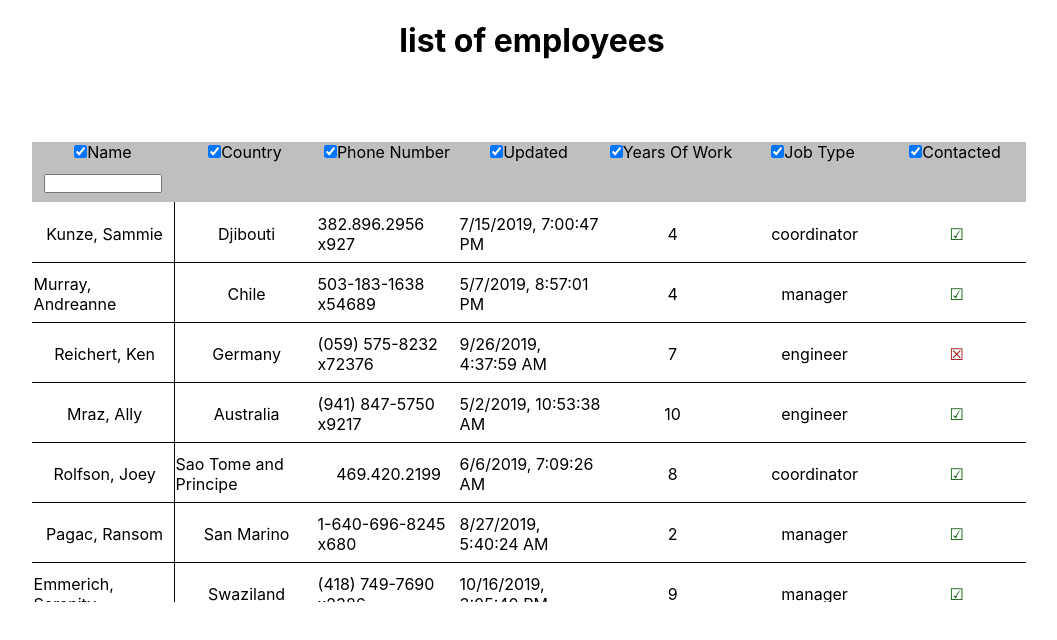
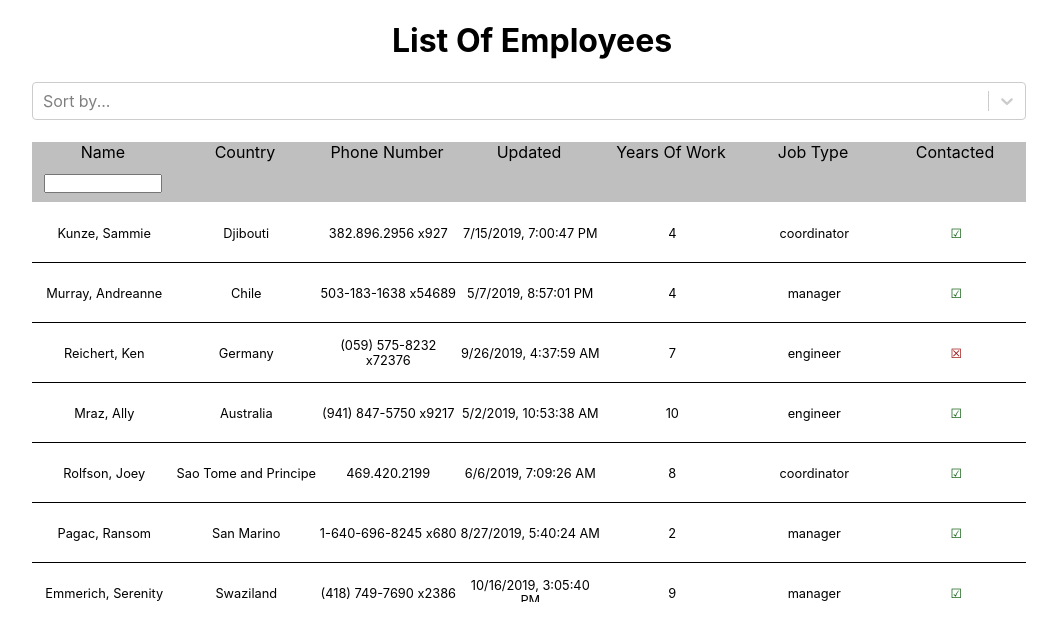
Before and after one commit to nextdesusu/datagrid, a React (Create React App) app: page / in a window 1280 px wide. Both pictures are taken after a click on the element "Name". Shown: the top 640 px of the page, without its empty margins (108-1165 px from the left). Built offline with nearby package versions, Linux system fonts and the light colour scheme.

Commit message:
feat: add sorter input

```diff
--- a/src/components/App/index.tsx
+++ b/src/components/App/index.tsx
@@ -45,7 +45,7 @@ class App extends React.Component<PropsFromRedux> {
             case "date":
               filterItem.value = "";
               break;
-            case "boolean":
+            case "bool":
               filterItem.value = false;
               break;
             case "number":
--- a/src/components/Cell/Cell.css
+++ b/src/components/Cell/Cell.css
@@ -1,5 +1,6 @@
 .cell-wrapper {
     border-bottom: 1px solid black;
+    z-index: 1;
 }
 
 .cell-item {
@@ -9,10 +10,13 @@
     display: flex;
     align-items: center;
     justify-content: center;
+    font-size: 0.8em;
+    text-align: center;
+    z-index: 1;
 }
 
 .cell-first {
-    border-right: 1px solid black;
+
 }
 
 .c-title {
--- a/src/components/CellHeader/index.tsx
+++ /dev/null
@@ -1,101 +0,0 @@
-import * as React from "react";
-import { Filter } from "../../types";
-
-import "./CellHeader.css";
-
-interface CellHeaderProps {
-  style: any;
-  componentType: string;
-  children: string;
-  id: number;
-  options?: Array<any>;
-  state?: Filter;
-}
-
-const getInputComponent = (
-  componentType: string,
-  id: number,
-  options: undefined | Array<any>,
-  state?: Filter
-) => {
-  switch (componentType) {
-    case "enum":
-      const selected = String((state?.value as string) || "0");
-      return (
-        <select
-          data-cell-input-type={componentType}
-          data-cell-input-id={id}
-          className="cell-header-input"
-          value={selected}
-          onChange={() => {}}
-        >
-          {options?.map(({ type, id }, index) => {
-            const key = `option ${index}`;
-            const value: string = String(id);
-            return (
-              <option key={key} value={value}>
-                {type}
-              </option>
-            );
-          })}
-        </select>
-      );
-    case "boolean":
-      const bSelected: string = state?.value ? "true" : "false";
-      return (
-        <select
-          data-cell-input-type={componentType}
-          data-cell-input-id={id}
-          className="cell-header-input"
-          value={bSelected}
-          onChange={() => {}}
-        >
-          <option value={"false"}>false</option>
-          <option value={"true"}>true</option>
-        </select>
-      );
-    default:
-      return (
-        <input
-          data-cell-input-type={componentType}
-          data-cell-input-id={id}
-          className="cell-header-input"
-          defaultValue={(state?.value as string) || ""}
-        />
-      );
-  }
-};
-
-const CellHeader = ({
-  style,
-  children,
-  componentType,
-  id,
-  options,
-  state
-}: CellHeaderProps) => {
-  return (
-    <div
-      data-cell-parent
-      data-cell-id={id}
-      className="cell-header"
-      style={style}
-    >
-      <div>
-        <label>
-          <input data-cell-checkbox type="checkbox" checked={true} />
-        </label>
-        <span>{children}</span>
-      </div>
-      <div
-        className={`cell-header-inner ${
-          state?.switchedOn ? "" : "non-visible"
-        }`}
-      >
-        {getInputComponent(componentType, id, options, state)}
-      </div>
-    </div>
-  );
-};
-
-export default CellHeader;
--- a/src/components/Grid/Grid.css
+++ b/src/components/Grid/Grid.css
@@ -1,3 +1,7 @@
 .grid {
+    z-index: 2;
+}
 
+.grid-wrapper {
+    z-index: 3;
 }
--- a/src/components/GridHeader/GridHeader.css
+++ b/src/components/GridHeader/GridHeader.css
@@ -1,14 +1,13 @@
 .grid-header {
-    position: relative;
-    will-change: transform;
-    direction: ltr;
-    width: 100%;
+  position: relative;
+  will-change: transform;
+  direction: ltr;
+  width: 100%;
+  position: relative; z-index: 1000;
 }
 
-.grid-header-block1 {
-    z-index: 30;
+.grid-header-items {
+  position: fixed;
+  top: 0;
+  left: 0;
 }
-
-.grid-header-block2 {
-    z-index: 20;
-}
--- a/src/components/GridHeader/index.tsx
+++ b/src/components/GridHeader/index.tsx
@@ -1,10 +1,12 @@
 import * as React from "react";
 import { connect, ConnectedProps } from "react-redux";
+import Select from "react-select";
 
 import { changeFilterById } from "../../actions";
-import { title, Filter, filterValue, QueryStore } from "../../types";
-import CellHeader from "../CellHeader";
+import { title, Filter, filterValue, QueryStore, option } from "../../types";
+import GridHeaderCell from "../GridHeaderCell";
 import "./GridHeader.css";
+import { FixedSizeGrid } from "react-window";
 
 const mapState = (state: QueryStore) => ({
   filters: state.filters
@@ -25,23 +27,38 @@ type Props = PropsFromRedux & {
 };
 
 class GridHeader extends React.Component<Props> {
+
   onClickHandler = (event: React.MouseEvent): void => {
+    console.log("click");
     event.preventDefault();
     //Close all here!
     const target = event.target as Element;
+    const inputType = target.getAttribute("data-cell-input-type");
+    if (inputType === "bool") {
+      const id: number = Number(target.getAttribute("data-cell-input-id"));
+      const { setFilter, filters } = this.props;
+      const newFilter = filters[id];
+      newFilter.value = !newFilter.value;
+      setFilter(id, newFilter);
+    }
     if (
-      target.hasAttribute("data-cell-input-type") ||
+      inputType !== null ||
       target.hasAttribute("data-cell-checkbox")
     )
       return;
+    let stop: number = 0;
+    const maxStep: number = 20;
     let div: Element | null | undefined = target;
     while (!div?.hasAttribute("data-cell-parent")) {
+      stop += 1;
       if (div?.hasAttribute("data-final-parent")) return;
       div = div?.parentElement;
+      if (stop > maxStep) break;
     }
     const id: number = Number(div?.getAttribute("data-cell-id"));
     const { setFilter, filters } = this.props;
-    const newFilter = filters[id];
+    const newFilter: Filter | undefined = filters[id];
+    if (newFilter === undefined) return;
     newFilter.switchedOn = !newFilter.switchedOn;
     setFilter(id, newFilter);
   };
@@ -65,8 +82,7 @@ class GridHeader extends React.Component<Props> {
         finalValue = Number(value);
         break;
       case "boolean":
-        finalValue = value === "true";
-        break;
+        return;
       case "date":
         finalValue = value.toLowerCase();
         break;
@@ -77,32 +93,65 @@ class GridHeader extends React.Component<Props> {
     setFilter(id, newFilter);
   };
 
+  sortersHanler = (optionsList: any) => {
+    console.log(optionsList);
+  };
+
+  filtersHandler = (optionsList: any) => {
+    console.log(optionsList);
+  };
+
+  get options(): Array<option> {
+    const { titles } = this.props;
+    return titles.map(({ label }: title, index) => ({
+      label,
+      value: index
+    }));
+  }
+
   render() {
     const { width, height, titles, filters } = this.props;
+    const options = this.options;
+    const blockWidth: number = width * titles.length;
     return (
       <div
         className="grid-header"
-        style={{ width: width * titles.length, height: height * 2 }}
+        style={{ width: blockWidth, height: height * 2 }}
         onClick={this.onClickHandler}
         onChange={this.onChangeHandler}
-        data-final-parent
       >
-        {titles.map(({ label, componentType, options }, index) => {
-          const CellTitleKey = `CellTitle: ${index}`;
-          const fState = filters[index];
+        <div className="grid-header-sort__block">
+          <Select
+            isMulti
+            name="colors"
+            options={options}
+            onChange={this.sortersHanler}
+            placeholder="Sort by..."
+            className="basic-multi-select"
+            classNamePrefix="select"
+          />
+        </div>
+        <div
+          className="grid-header-items"
+          style={{ top: height, width: blockWidth, height }}
+        >
+          {titles.map(({ label, componentType, options }: title, index: number) => {
+            const key = `hc: ${index}`;
+            const filter = filters[index];
             return (
-            <CellHeader
-              style={{ width, height, left: index * width, top: height }}
+              <GridHeaderCell
+                key={key}
+                style={{left: width * index, width, height, top: height}}
+                componentType={componentType}
                 id={index}
-              key={CellTitleKey}
-              componentType={componentType}
+                state={filter}
                 options={options}
-              state={fState}
               >
                 {label}
-            </CellHeader>
+              </GridHeaderCell>
             );
           })}
+        </div>
       </div>
     );
   }
--- a/src/components/CellHeader/CellHeader.css
+++ b/src/components/GridHeaderCell/GridHeaderCell.css
@@ -8,6 +8,7 @@
     background-color: white;
     display: grid;
     background-color: rgba(128, 128, 128, 0.5);
+    z-index: 1;
 }
 
 .cell-header-input {
--- /dev/null
+++ b/src/components/GridHeaderCell/index.tsx
@@ -0,0 +1,85 @@
+import * as React from "react";
+import { Filter } from "../../types";
+
+import "./GridHeaderCell.css";
+
+interface GridHeaderCellProps {
+  style?: any;
+  componentType: string;
+  children: string;
+  id: number;
+  options?: Array<any>;
+  state?: Filter;
+}
+
+class GridHeaderCell extends React.Component<GridHeaderCellProps> {
+  getInputComponent() {
+    const { componentType, state, options, id } = this.props;
+    switch (componentType) {
+      case "enum":
+        const selected = String((state?.value as string) || "0");
+        return (
+          <select
+            data-cell-input-type={componentType}
+            data-cell-input-id={id}
+            className="cell-header-input"
+            value={selected}
+            onChange={() => {}}
+          >
+            {options?.map(({ type, id }, index) => {
+              const key = `option ${index}`;
+              const value: string = String(id);
+              return (
+                <option key={key} value={value}>
+                  {type}
+                </option>
+              );
+            })}
+          </select>
+        );
+      case "bool":
+        const bSelected: boolean = state?.value as boolean;
+        return (
+          <button
+            data-cell-input-type={componentType}
+            data-cell-input-id={id}
+            className={`cell-button b-${bSelected ? "positive" : "negative"}`}
+          >
+            {bSelected ? "☑" : "☒"}
+          </button>
+        );
+      default:
+        return (
+          <input
+            data-cell-input-type={componentType}
+            data-cell-input-id={id}
+            className="cell-header-input"
+            defaultValue={(state?.value as string) || ""}
+          />
+        );
+    }
+  }
+
+  render() {
+    const { style, children, id, state } = this.props;
+    return (
+      <div
+        data-cell-parent
+        data-cell-id={id}
+        className="cell-header"
+        style={style}
+      >
+        <span>{children}</span>
+        <div
+          className={`cell-header-inner ${
+            state?.switchedOn ? "" : "non-visible"
+          }`}
+        >
+          {this.getInputComponent()}
+        </div>
+      </div>
+    );
+  }
+}
+
+export default GridHeaderCell;
--- /dev/null
+++ b/src/components/Header/Header.css
@@ -0,0 +1,3 @@
+.main-header {
+    text-transform: capitalize;
+}
--- a/src/components/Header/index.tsx
+++ b/src/components/Header/index.tsx
@@ -1,4 +1,6 @@
 import * as React from "react";
+
+import "./Header.css";
 
 interface HeaderProps {
     children: string,
@@ -7,7 +9,7 @@ interface HeaderProps {
 const Header = ({ children }: HeaderProps ) => {
     return (
         <header>
-            <h1>{children}</h1>
+            <h1 className="main-header">{children}</h1>
         </header>
     )
 }
--- a/src/consts.ts
+++ b/src/consts.ts
@@ -16,7 +16,7 @@ export const titleList: Array<title> = [
     { label: "updated", componentType: "date" },
     { label: "years of work", componentType: "number" },
     { label: "job type", options: JOBS, componentType: "enum" },
-    { label: "contacted", componentType: "boolean" },
+    { label: "contacted", componentType: "bool" },
 ];
 
 export const LOCAL_STORAGE_STATE = "LOCAL_STORAGE_STATE";
```
Lines whose indentation alone changed are shown as unchanged.
